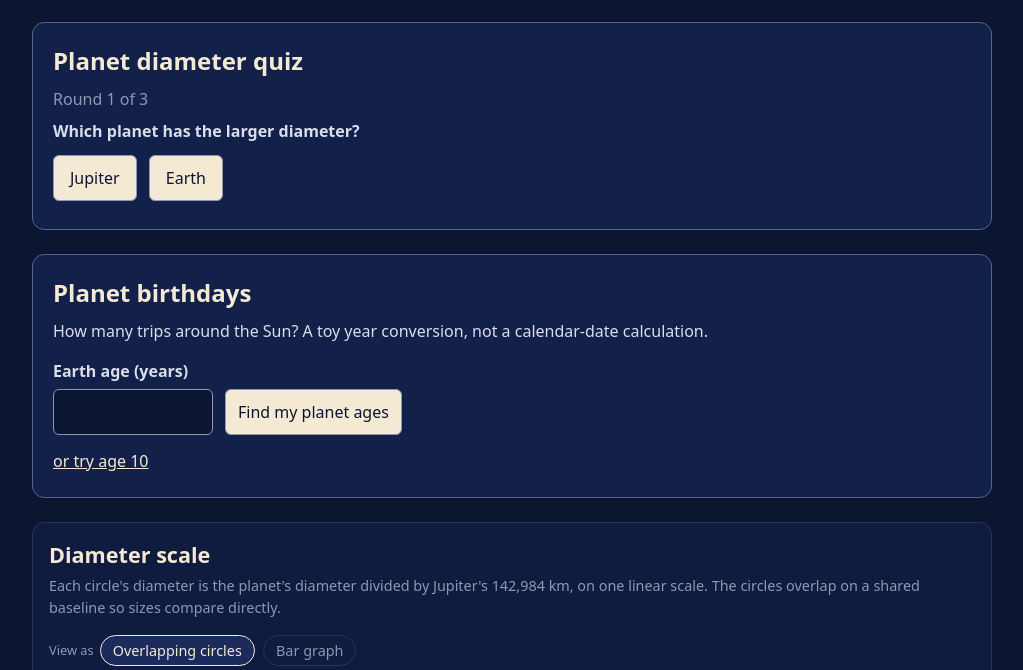
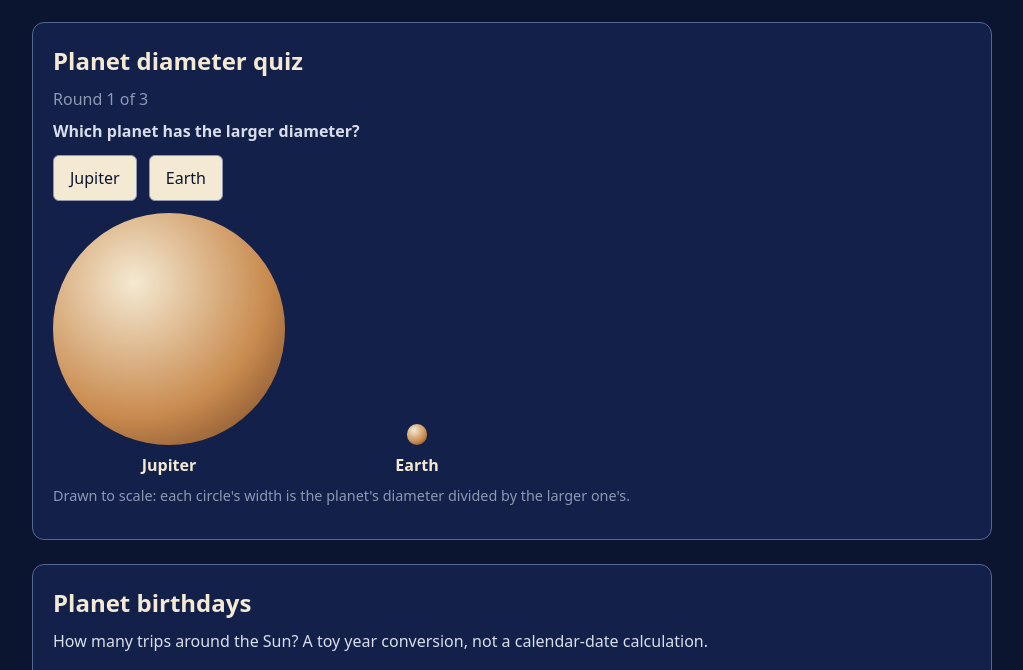
Before and after one commit to l33tfleet/loop-build-test, a FastAPI app: page / in a window 1280 px wide. Shown: the part 780-1450 px from the top of the page, without its empty margins (128-1151 px from the left). Run offline with FastAPI, Linux system fonts and the light colour scheme.

Commit message:
Size the quiz planets by their true diameters
Each diameter quiz round now draws both planets as circles whose width is
the planet's diameter divided by the larger one's, on one linear scale with
no minimum size and no log compression. Both circles sit in equal columns
on a shared bottom baseline, so Jupiter is drawn 11.2 times wider than
Earth on the home page. The circles show on every round, answered or not.
Add 12 regression cases, confirmed failing before the change.

Demo:
goto /
see Drawn to scale
wait 2
click button[name="choice"][value="jupiter"]
see Jupiter has the larger diameter.
click a.quiz-next
see Drawn to scale
wait 2

Refs #46

Co-Authored-By: Claude Opus 5.5 <noreply@anthropic.com>

```diff
--- a/app/main.py
+++ b/app/main.py
@@ -73,8 +73,10 @@ def _quiz(planets, round_number, choice):
     if choice is not None and choice not in pair:
         return {"error": "Choose one of the two planets in this round."}
     by_slug = {p["name"].lower(): p for p in planets}
-    sides = [by_slug[slug] for slug in pair]
-    winner = max(sides, key=lambda p: p["diameter_km"])
+    winner = max((by_slug[slug] for slug in pair), key=lambda p: p["diameter_km"])
+    # Linear, no floor: each circle's diameter is diameter / the larger one's, so Jupiter is ~11 Earths wide.
+    sides = [{**by_slug[slug], "width_pct": round(100 * by_slug[slug]["diameter_km"] / winner["diameter_km"], 4)}
+             for slug in pair]
     return {"number": number, "sides": sides, "choice": by_slug[choice] if choice else None,
             "winner": winner, "correct": choice == winner["name"].lower(), "next": number % 3 + 1}
 
--- a/static/arcade.css
+++ b/static/arcade.css
@@ -167,3 +167,11 @@ main:has(#scale-view-bars:checked) .rocky-inset { display: none; }
 .quiz-answer p { margin: 4px 0; }
 .quiz-answer ul { padding-left: 20px; font-variant-numeric: tabular-nums; }
 .planet-quiz [role="alert"] { color: #ffd3c6; }
+/* Quiz drawing: equal columns share one bottom baseline; circle width = diameter / larger diameter, no floor. */
+.quiz-scale { display: grid; grid-template-columns: 1fr 1fr; gap: 16px; max-width: 480px; margin: 4px 0 8px; }
+.quiz-side { display: flex; flex-direction: column; min-inline-size: 0; text-align: center; }
+.quiz-frame { display: flex; flex: 1; align-items: flex-end; justify-content: center; }
+.quiz-planet { display: block; flex: none; aspect-ratio: 1; border-radius: 50%;
+               background: radial-gradient(circle at 35% 30%, var(--paper), #c98b4f 60%, #6b3f22); }
+.quiz-name { margin-top: 8px; color: var(--paper); font-weight: 600; }
+.quiz-scale-note { margin: 0 0 12px; color: var(--muted); font-size: 0.9rem; }
--- a/templates/index.html
+++ b/templates/index.html
@@ -57,6 +57,12 @@
           {% endfor %}
         </fieldset>
       </form>
+      <div class="quiz-scale">
+        {% for p in quiz.sides %}
+        <span class="quiz-side"><span class="quiz-frame" aria-hidden="true"><span class="quiz-planet" data-planet="{{ p.name|lower }}" style="width: {{ p.width_pct }}%"></span></span><span class="quiz-name">{{ p.name }}</span></span>
+        {% endfor %}
+      </div>
+      <p class="quiz-scale-note">Drawn to scale: each circle's width is the planet's diameter divided by the larger one's.</p>
       {% if quiz.choice %}
       <div class="quiz-answer" role="status">
         <p><strong>{{ "Correct" if quiz.correct else "Try the next pair" }}</strong> — You chose {{ quiz.choice.name }}.</p>
```
Also changed, not shown: tests/regressions/test_quiz_true_diameter_circles.py (added, +56 -0 lines).
